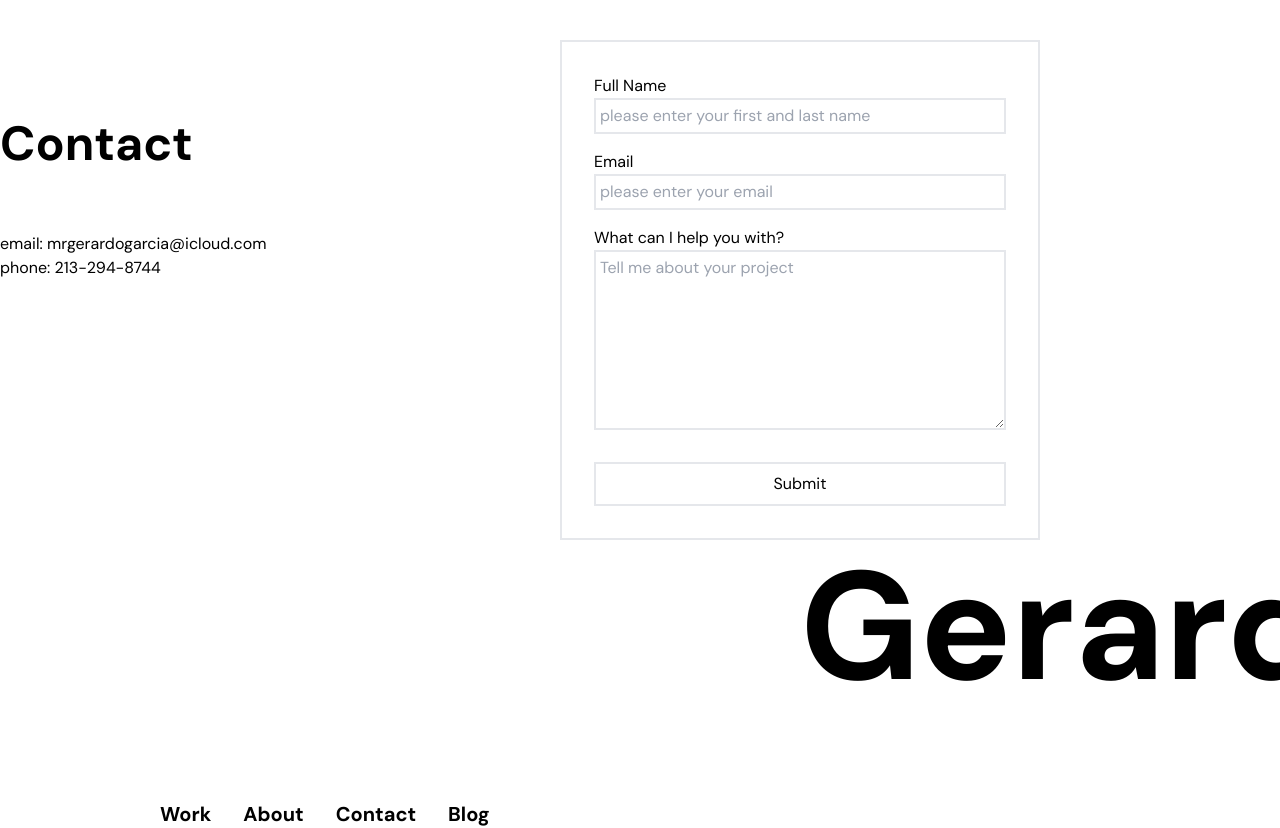
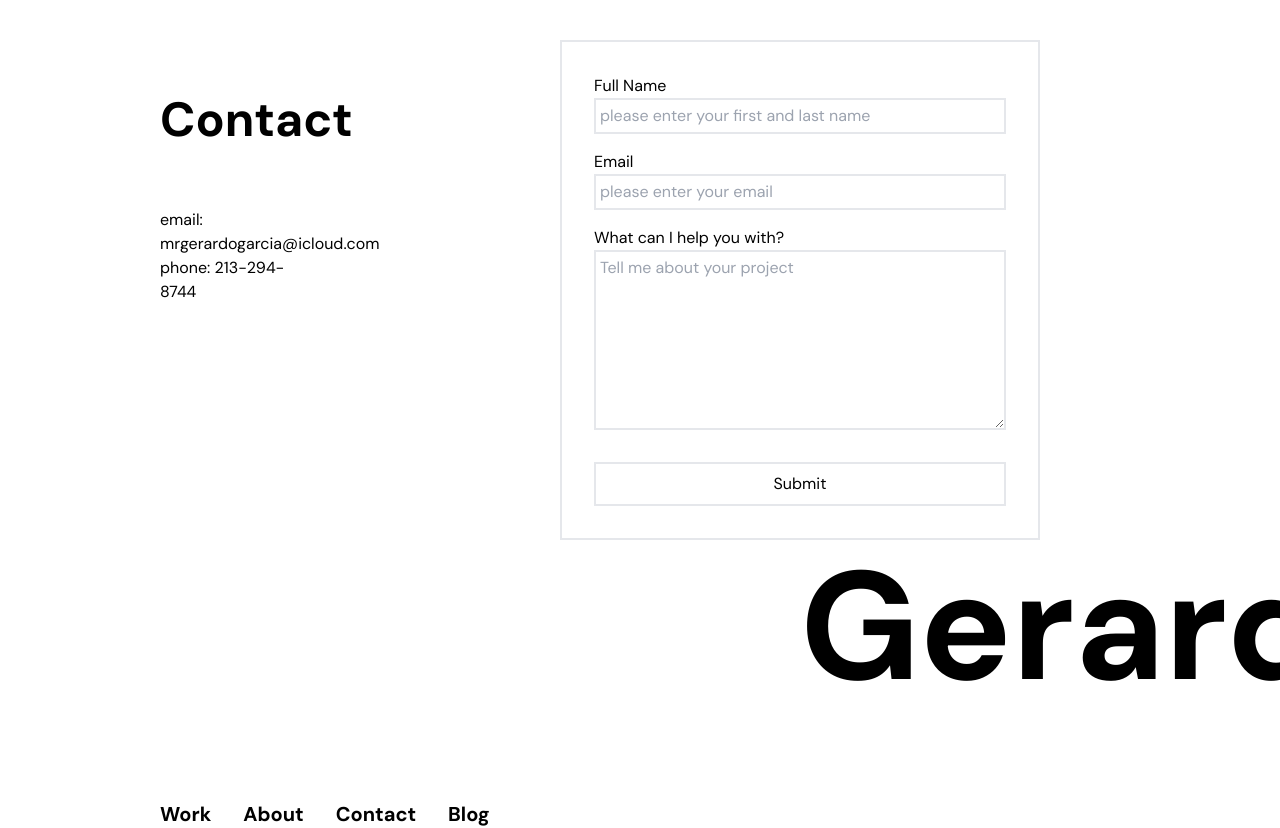
Before and after one commit to gerardojgarcia/gg_portfolio_24, a Nuxt app: page /contact in a window 1280 px wide. Shown: the top 828 px of the page. Built offline with nearby package versions, Linux system fonts and the light colour scheme.

Commit message:
updated contact form;

```diff
--- a/pages/blog.vue
+++ b/pages/blog.vue
@@ -37,7 +37,7 @@ const posts = ref([
       </NuxtLink>
     </nav>
 
-    <NuxtPage />
+    <NuxtPage :page-key="route => route.fullPath"/>
   </div>
 </template>
 <style scoped>
--- a/pages/contact.vue
+++ b/pages/contact.vue
@@ -1,7 +1,7 @@
 <script setup></script>
 <template>
-  <div class="flex ">
-    <div class="w-1/4 flex flex-col text-left  ml-40g  justify-center">
+  <div class="flex dark:text-white ">
+    <div class="w-1/4 flex flex-col text-left  pl-40  justify-center">
       <h1 class="text-5xl dark:text-white font-bold mb-16 ">Contact</h1>
       <p>email: mrgerardogarcia@icloud.com
 
```
